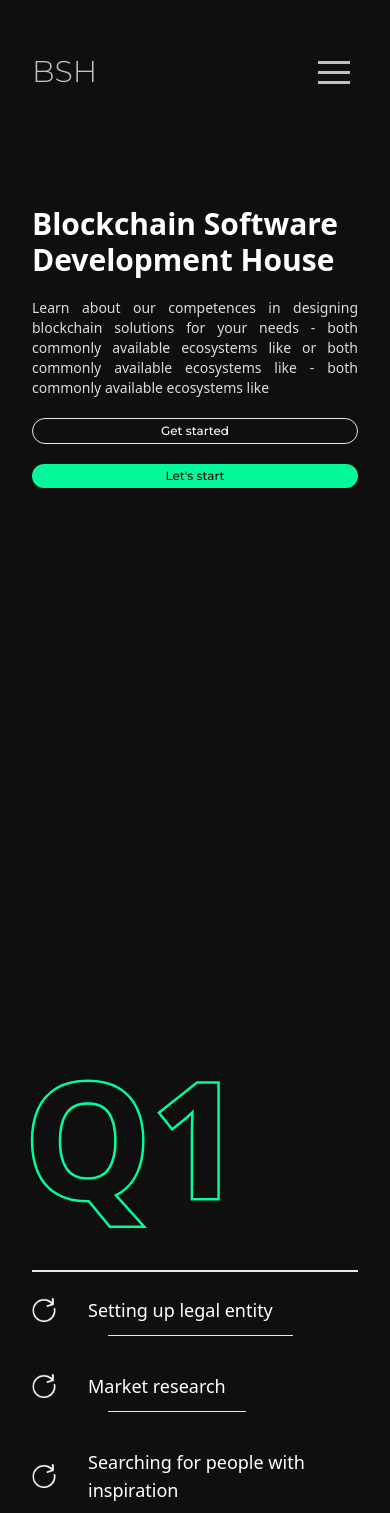
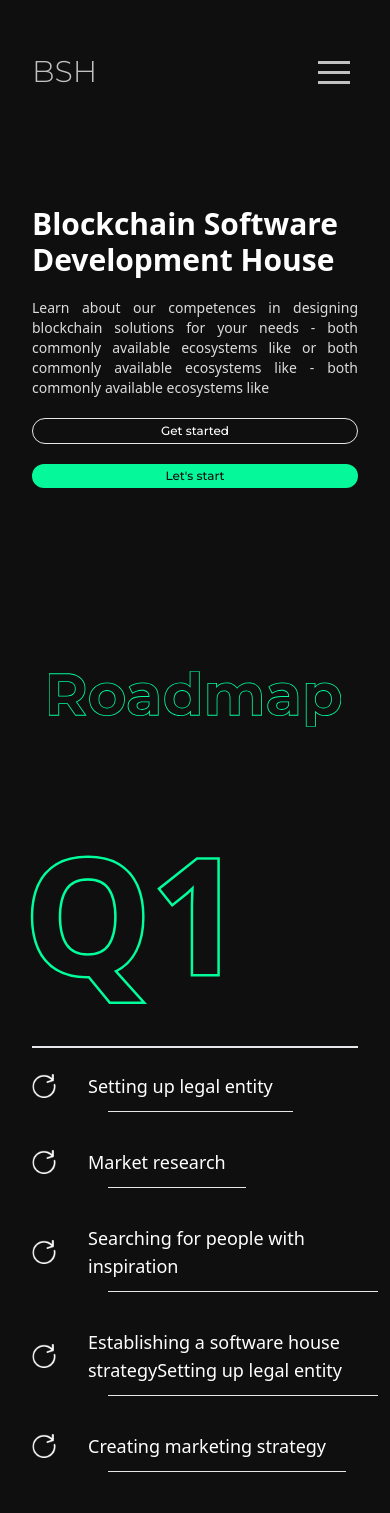
Before and after one commit to chainhouse-it/sc-frontend, a Next.js app: page / in a window 390 px wide. Shown: the top 1513 px of the page. Built offline with nearby package versions, Linux system fonts and the light colour scheme.

Commit message:
Roadmap fix

```diff
--- a/components/home/roadmap/index.js
+++ b/components/home/roadmap/index.js
@@ -31,11 +31,11 @@ const roadmapData = [
 
 function RoadmapHero() {
 	return (
-		<div className='px-72 py-48 relative md:py-24 md:px-0'>
-			<div className='py-40 relative flex justify-center'>
+		<div className='px-72 py-48 relative lg:py-12 lg:px-0'>
+			<div className='py-40 relative flex justify-center lg:py-12'>
 				<img
 					src='/images/Roadmap-2.svg'
-					className='absolute bottom-40 z-10 2xl:scale-75 xl:top-1/2 xl:bottom-0 lg:hidden md:hidden'
+					className='absolute bottom-40 z-10 2xl:scale-75 xl:top-1/2 xl:bottom-0'
 				/>
 				<div className='h-8 border bg-[#0F0F0F] z-0 w-full xl:hidden'></div>
 			</div>
@@ -46,7 +46,7 @@ function RoadmapHero() {
 function RoadmapList() {
 	// const iconsArr = useRef([]); //arr of refs
 	return (
-		<div className='px-72 py-48 mt-40 flex relative w-full justify-end xl:justify-center xl:px-24 md:px-12 sm:px-8 md:mt-0'>
+		<div className='px-72 py-48 mt-40 flex relative w-full justify-end xl:justify-center xl:px-24 md:px-12 sm:px-8 md:mt-24'>
 			<p className='rotate-90 -left-80 absolute font-bold text-25xl textStrokeShadowBlack text-[#0f0f0f] select-none xl:hidden'>
 				2022
 			</p>
--- a/pages/index.js
+++ b/pages/index.js
@@ -19,7 +19,7 @@ export default function Home() {
 				<Navbar />
 				<Hero />
 				<Roadmap />
-				<About/>
+				{/* <About /> */}
 				<Footer />
 			</main>
 		</div>
```
